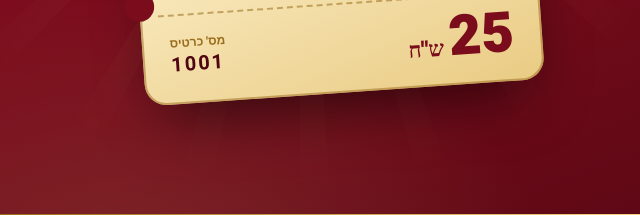
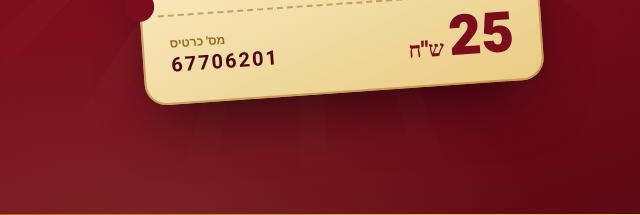
Before and after one commit to shnotik770-netizen/hagrala-chag-hageula, a plain HTML site: page index.html in a window 1280 px wide. Shown: the part 433-648 px from the top of the page, 0-640 px from the left. Drawn offline with Linux system fonts and the light colour scheme; a web font is replaced by a local one.

Commit message:
מספור כרטיסים מתחיל ב-67706201
Co-Authored-By: Claude Opus 5.5 <noreply@anthropic.com>
Claude-Session: https://claude.ai/code/session_01Cq1dSpFjxsDYBLh4eR2ms1

```diff
--- a/index.html
+++ b/index.html
@@ -75,7 +75,7 @@
           </div>
           <div class="tb-bottom">
             <div class="price">25<small> ש"ח</small></div>
-            <div class="serial">מס' כרטיס<b>1001</b></div>
+            <div class="serial">מס' כרטיס<b>67706201</b></div>
           </div>
         </div>
       </div>
```
Also changed, not shown: 2 other files.
